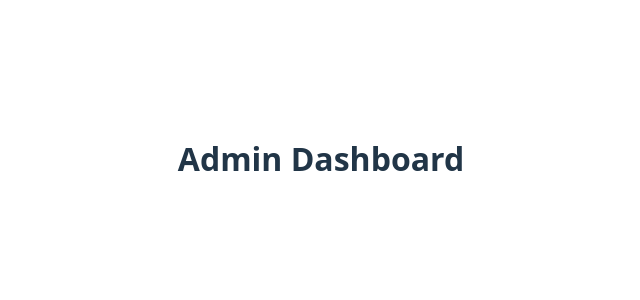
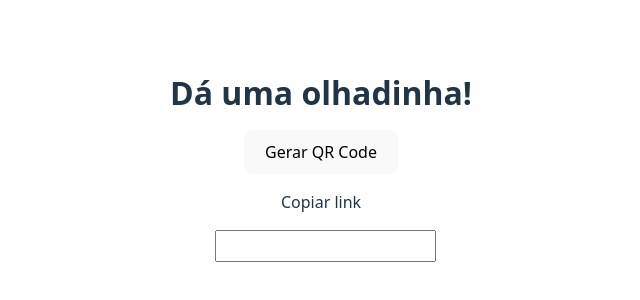
Before and after one commit to thomasbrasil46/glimpse-ed_app, a Vue app in the folder glimpse-ed_app_front/: page / in a window 1280 px wide. Shown: the part 242-542 px from the top of the page, without its empty margins (319-959 px from the left). Built offline with nearby package versions, Linux system fonts and the light colour scheme.

Commit message:
modificando rotas de acesso

```diff
--- a/glimpse-ed_app_front/src/components/AdminDashboard.vue
+++ b/glimpse-ed_app_front/src/components/AdminDashboard.vue
@@ -1,19 +1,17 @@
 <script setup>
 import { ref, onMounted } from 'vue';
 
-const message = ref('Welcome to the Admin Dashboard');
 
 const posts = ref([]);
 
-const title = ref('');
-const body = ref('');
-const API_URL = 'http://localhost:3000/posts';
+const API_URL = 'http://localhost:3000/watcher/';
 
 const createPost = async() => {
     const res = await fetch(API_URL, {
-        method: 'POST',
+        // método get para capturar o link do QR code gerado pelo backend
+        method: 'GET',
         headers: { 'Content-Type': 'application/json' },
-        body: JSON.stringify({ title: title.value, body: body.value })
+        body: JSON.stringify({  })
     });
 }
 
@@ -22,8 +20,11 @@ const createPost = async() => {
 
 <template>
     <div class="admin-dashboard">
-        <h1>Admin Dashboard</h1>
+        <h1>Dá uma olhadinha!</h1>
         <!-- Add your admin dashboard content here -->
+        <button @click="createPost">Gerar QR Code</button>
+        <p>Copiar link</p>
+        <input/>
     </div>
 </template>
 
@@ -36,4 +37,16 @@ const createPost = async() => {
     font-size: 2em;
     margin-bottom: 20px;
 }
+
+.admin-dashboard button {
+    padding: 10px 20px;
+    font-size: 1em;
+    cursor: pointer;
+}
+
+.admin-dashboard input {
+    margin-left: 10px;
+    padding: 5px;
+    font-size: 1em;
+}
 </style>
```
